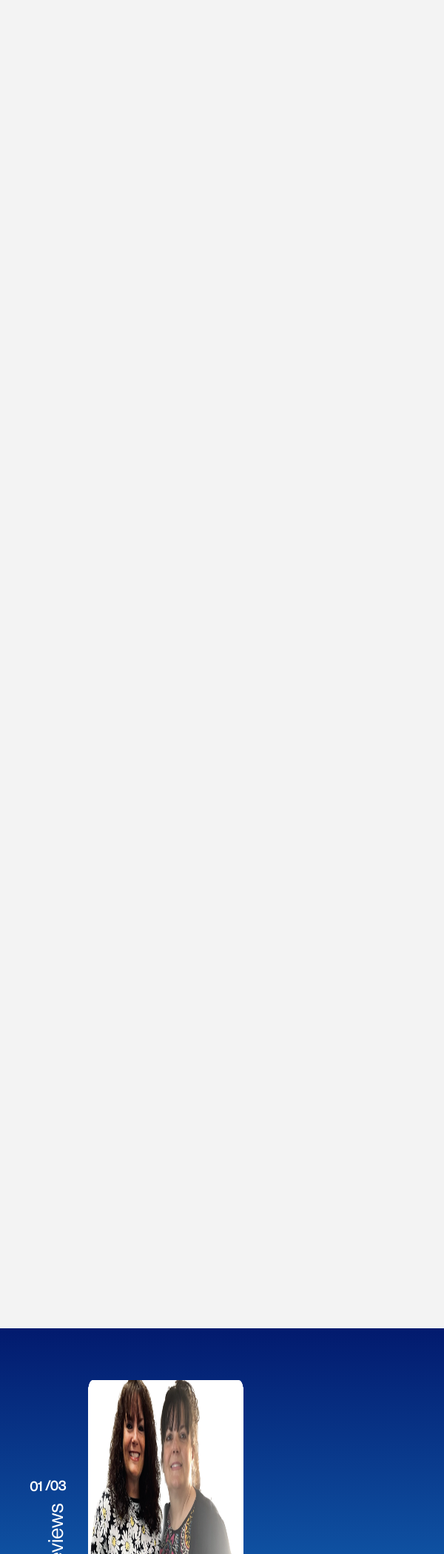
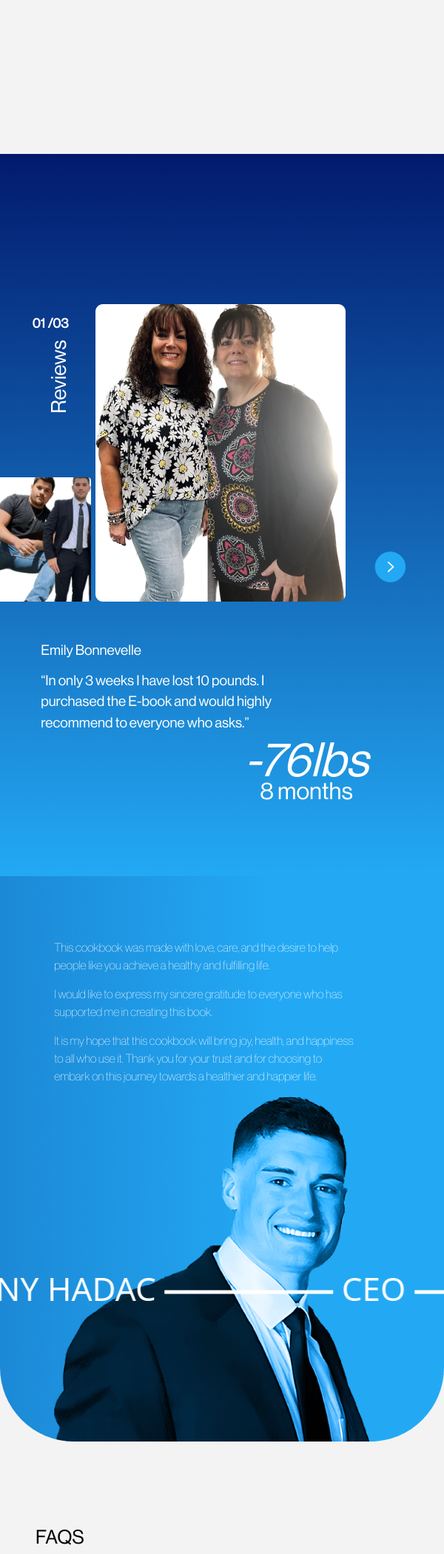
Before and after one commit to reinaldor696/total-weight-loss, a PHP site: page / in a window 600 px wide; the page is wider, and only the part inside the window is pictured. Shown: the part 4400-6500 px from the top of that part at 74% size. Run offline with PHP 8.4, Linux system fonts and the light colour scheme; some web fonts are replaced.

Commit message:
fix layaout tablet responsive changes 2

```diff
--- a/assets/css/responsive.css
+++ b/assets/css/responsive.css
@@ -238,7 +238,7 @@
     }
     .banner-images {
         position: relative;
-        width: 40%;
+        width: 50%;
         margin: 0 auto;
         margin-top: 30px;
     }
@@ -754,16 +754,35 @@
         right: -190px;
     }
     .banner-images {
-        width: 40%;
+        position: relative;
+        width: 50%;
+        margin: 50% auto 0 auto;
     }
     img.img-fluid.banner-1 {
         left: -170px;
     }
     img.img-fluid.banner-2 {
         right: -70px;
+        bottom: -150px;
     }
     .scroll-down {
         bottom: 0;
+    }
+    .book-intro {
+        padding: 50px 0 50px 0;
+    }
+    .marquee {
+        height: 160px;
+    }
+    .mobile-right h2 span {
+        font-size: 1.5rem;
+    }
+    .mobile-right h2 {
+        font-size: 2.625rem;
+        line-height: 90%;
+    }
+    .content {
+        font-size: 2.75rem;
     }
     h2.get-clients {
         width: 600px;
@@ -788,7 +807,7 @@
         font-size: 16px;
     }
     .home-banner {
-        padding: 100px 0 500px 0;
+        padding: 100px 0 150px 0;
     }
     .banner-btn {
         margin-top: 20px;
@@ -814,6 +833,128 @@
         font-size: 14px;
         line-height: 14px;
     }
+    .testimonial-sec {
+        height: 100%;
+        padding: 20% 0 15% 0;
+    }
+    #testimonial-image {
+        width: 60%;
+        height: 60%;
+    }
+    #prev-img-testimonial {
+        width: 25%;
+        height: 25%;
+    }
+    #prev-img-testimonial2, #testimonial-image2 {
+        width: 25%;
+        height: 25%;
+    }
+    .test-sec-cont-mquery {
+        display: flex;
+        flex-direction: column;
+        padding-top: 15%;
+    }
+    .test-left {
+        right: 15%;
+    }
+    .test-uptext {
+        top: 4% !important;
+        right: 60% !important;
+    }
+    .img-test-cont {
+        display: flex;
+        justify-content: flex-end;
+    }
+    .test-right {
+        width: 100%;
+        display: flex;
+        flex-direction: column;
+        position: relative;
+    }
+    .bottom-text {
+        position: relative;
+        bottom: -80%;
+        right: 5%;
+    }
+    .top-text {
+        padding: 10% 0 0 10%;
+        width: 70%;
+    }
+    #next-img-btn {
+        position: absolute;
+        left: unset;
+        right: -3%;
+        bottom: 109%;
+        width: 15%;
+        height: 15%;
+    }
+    .prelative {
+        width: 100%;
+    }
+    .bottom-text {
+        display: flex;
+        flex-direction: column;
+        align-items: flex-end;
+    }
+    .bottom-text h5 {
+        font-size: 4rem;
+        width: 40%;
+    }
+    .bottom-text p {
+        font-size: 2rem;
+        width: 40%;
+        margin-top: -4%;
+    }
+    .ceo-sec-cont-mquery {
+        display: flex;
+        flex-direction: column-reverse;
+    }
+    .ceo-text {
+        width: 90%
+    }
+    .cover-book1-ctrl-sec {
+        width: 9%;
+        height: 14%;
+    }
+    .cover-book2-ctrl-sec {
+        width: 11%;
+        height: 19%;
+    }
+    .cover-book3-ctrl-sec {
+        width: 19%;
+        height: 33%;
+
+    }
+    .cover-book4-ctrl-sec {
+        width: 11%;
+        height: 15%;
+    }
+    .cover-book5-ctrl-sec {
+        width: 20%;
+        height: 33%;
+    }
+    .cover-book6-ctrl-sec {
+        width: 15%;
+        height: 24%;
+    }
+    h2.control-heading {
+        font-size: 3.25rem;
+        line-height: 96%;
+    }
+    .faq-wrap h2 {
+        font-size: 1.625rem;
+    }
+    button.accordion-button {
+        font-size: 0.875rem;
+    }
+    .accordion-button:after {
+        font-size: 3.125rem;
+        width: auto;
+        height: auto;
+    }
+    ul.lists-mobile li {
+        font-size: 0.875rem;
+    }
     .intro-btn a {
         font-size: 14px;
     }
@@ -822,7 +963,8 @@
         margin-left: -14px;
     }
     .ceo-text p {
-        line-height: 20px;
+        font-size: 1rem;
+        line-height: 150%;
     }
     .col-xs-6 {
         width: 50%;
--- a/index.php
+++ b/index.php
@@ -128,7 +128,7 @@
 <!-- Testimonials !-->
 <section class="testimonial-sec">
    <div class="container-fluid px-5 test-sec-conta2">
-      <div class="row">
+      <div class="row test-sec-cont-mquery">
          <div class="col-lg-7 img-carrusel-container">
             <div class="test-left">
                <div class="test-images">
@@ -181,7 +181,7 @@
 <section class="ceo-sec">
    <div class="container-fluid px-5">
       <div class="ceo-inner">
-         <div class="row">
+         <div class="row ceo-sec-cont-mquery">
             <div class="col-lg-6 img-ceo-sec-cont">
                <div class="ceo-img">
                   <img src="assets/images/ceo-image.webp" class="img-fluid" alt="CEO" />
```
